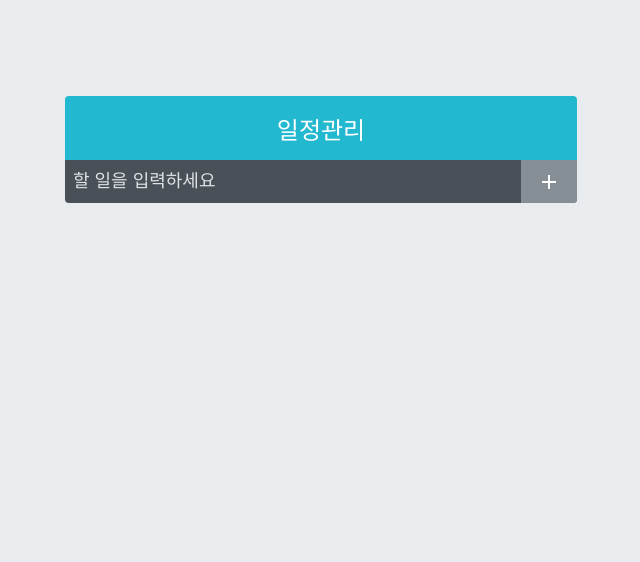
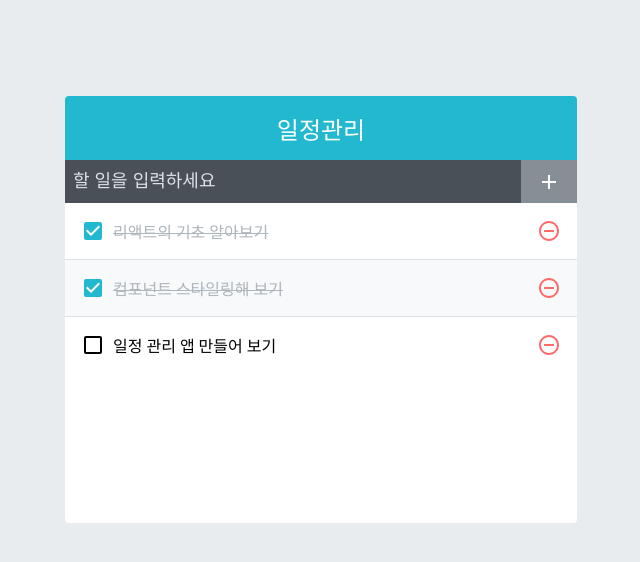
Before and after one commit to hyun77320/ToDoList, a React (Create React App) app: page / in a window 1280 px wide. Shown: the top 562 px of the page, without its empty margins (319-959 px from the left). Built offline with nearby package versions, Linux system fonts and the light colour scheme.

Commit message:
2022.04.12.

```diff
--- a/src/App.js
+++ b/src/App.js
@@ -1,12 +1,47 @@
-import React from 'react';
+import React, {useState, useRef, useCallback} from 'react';
 import TodoTemplate from './component/TodoTemplate';
 import TodoInsert from './component/TodoInsert';
+import TodoList from './component/TodoList';
 
 const App = () => {
+  const [todos, setTodos] = useState([
+    {
+      id:1,
+      text: '리액트의 기초 알아보기',
+      checked: true,
+    },
+    {
+      id: 2,
+      text: '컴포넌트 스타일링해 보기',
+      checked: true,
+    },
+    {
+      id: 3,
+      text: '일정 관리 앱 만들어 보기',
+      checked: false,
+    },
+  ]);
+
+  const nextId = useRef(4);
+
+  const onInsert = useCallback(
+    text => {
+      const todo = {
+          id: nextId.current,
+        text,
+          checked: false,
+      };
+      setTodos(todos.concat(todo));
+      nextId.current += 1;
+    },
+    [todos],
+  );
+
   return (
     <div>
       <TodoTemplate>
-        <TodoInsert></TodoInsert>
+        <TodoInsert onInsert={onInsert}/>
+        <TodoList todos={todos}/>
       </TodoTemplate>
     </div>
   );
--- a/src/component/TOdoInsert.js
+++ b/src/component/TOdoInsert.js
@@ -1,11 +1,21 @@
-import React from 'react';
+import React, {useState, useCallback} from 'react';
 import { MdAdd } from 'react-icons/md';
 import './TodoInsert.scss';
 
 const TOdoInsert = () => {
+    const [value, setValue] = useState('');
+
+    const onChange = useCallback(e => {
+        setValue(e.target.value);
+    }, []);
+
     return (
         <form className='TodoInsert'>
-            <input placeholder='할 일을 입력하세요' />
+            <input
+                placeholder='할 일을 입력하세요'
+                value={value}
+                onChange={onChange}
+            />
             <button type='submit'>
                 <MdAdd />
             </button>
--- /dev/null
+++ b/src/component/TodoList.js
@@ -0,0 +1,15 @@
+import React from 'react';
+import TodoListItem from './TodoListItem';
+import './TodoList.scss';
+
+const TodoList = ({ todos }) => {
+    return (
+        <div className='TodoList'>
+            {todos.map(todo => (
+                <TodoListItem todo={todo} key={todo.id} />
+            ))}
+        </div>
+    );
+};
+
+export default TodoList;
--- /dev/null
+++ b/src/component/TodoList.scss
@@ -0,0 +1,5 @@
+.TodoList {
+    min-height: 320px;
+    max-height: 513px;
+    overflow-y: auto;
+}
--- a/src/component/TodoListItem.js
+++ b/src/component/TodoListItem.js
@@ -4,14 +4,17 @@ import {
     MdCheckBox,
     MdRemoveCircleOutline,
 } from 'react-icons/md';
+import cn from 'classnames';
 import './TodoListItem.scss';
 
-const TodoListItem = () => {
+const TodoListItem = ({ todo }) => {
+    const {text, checked} = todo;
+
     return (
         <div className="TodoListItem">
-            <div className="checkbox">
-                <MdCheckBoxOutlineBlank />
-                <div className="text">할 일</div>
+            <div className={cn('checkbox', {checked})}>
+                {checked ? <MdCheckBox /> : <MdCheckBoxOutlineBlank />}
+                <div className="text">{text}</div>
             </div>
             <div className="remove">
                 <MdRemoveCircleOutline />
--- a/src/component/TodoListItem.scss
+++ b/src/component/TodoListItem.scss
@@ -0,0 +1,43 @@
+.TodoListItem {
+    padding: 1rem;
+    display: flex;
+    align-items: center;
+    &:nth-child(even) {
+        background: #f8f9fa;
+    }
+    .checkbox {
+        cursor: pointer;
+        flex: 1;
+        display: flex;
+        align-items: center;
+        svg {
+            font-size: 1.5rem;
+        }
+        .text {
+            margin-left: 0.5rem;
+            flex: 1;
+        }
+        &.checked {
+            svg {
+                color: #22b8cf;
+            }
+            .text {
+                color: #adb5bd;
+                text-decoration: line-through;
+            }
+        }
+    }
+    .remove {
+        display: flex;
+        align-items: center;
+        font-size: 1.5rem;
+        color: #ff6b6b;
+        cursor: pointer;
+        &:hover {
+            color: #ff8787;
+        }
+    }
+    & + & {
+        border-top: 1px solid #dee2e6;
+    }
+}
```
